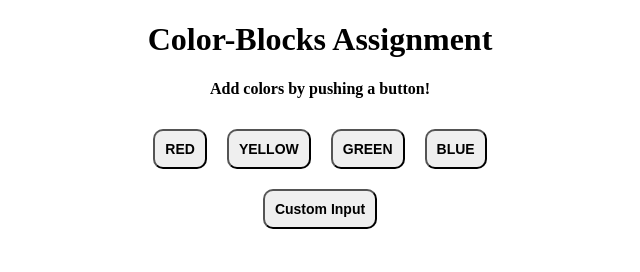
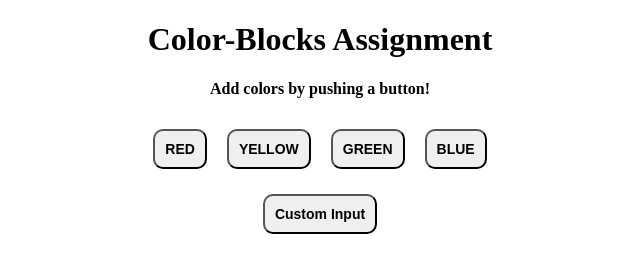
Before and after one commit to dmheisel/color-blocks, a plain HTML site: page index.html in a window 1280 px wide. Shown: the whole page, without its empty margins (320-960 px from the left). Drawn offline with Linux system fonts and the light colour scheme.

Commit message:
added comments/updated margins

```diff
--- a/script.js
+++ b/script.js
@@ -24,17 +24,20 @@ function handleClick() {
 }
 
 function handleDelete() {
+	//handleDelete deletes the block item clicked and updates the color count
 	let color = this.className.split(' ')[0];
 	$(this).remove();
 	countBlocks(color);
 }
 
 function handleToggle() {
+	//toggles the custom input button/input fields
 	$('#customInputContainer').toggle('fast');
 	$('#revealCustom').toggle('fast');
 }
 
 function handleCustom() {
+	//custom input handler -- fetches vals from num and select fields and adds blocks requested
 	let num = $('#numberOfBlocks').val();
 	let color = $('#colorSelect').val();
 	if (!num) {
--- a/styles.css
+++ b/styles.css
@@ -6,6 +6,7 @@
 	align-items: center;
 	justify-items: center;
 	justify-content: center;
+	margin: 5px 20%;
 }
 
 #titleContainer {
```
